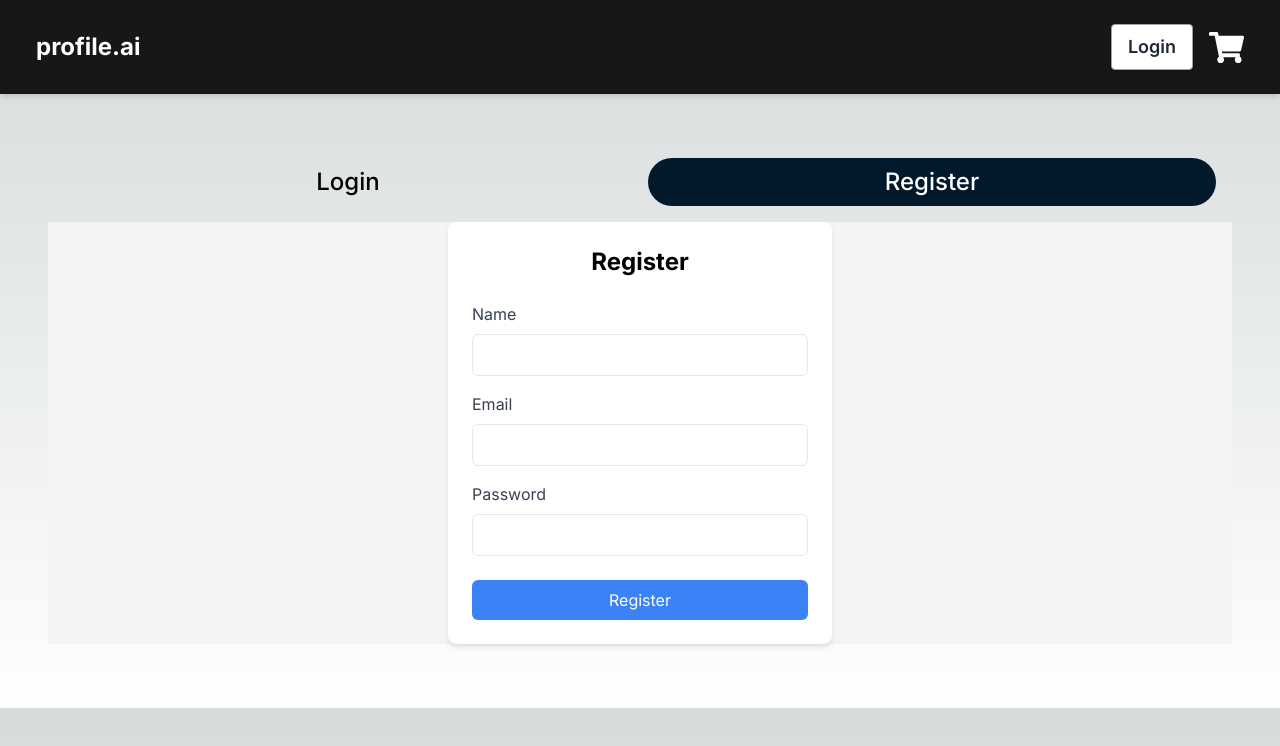
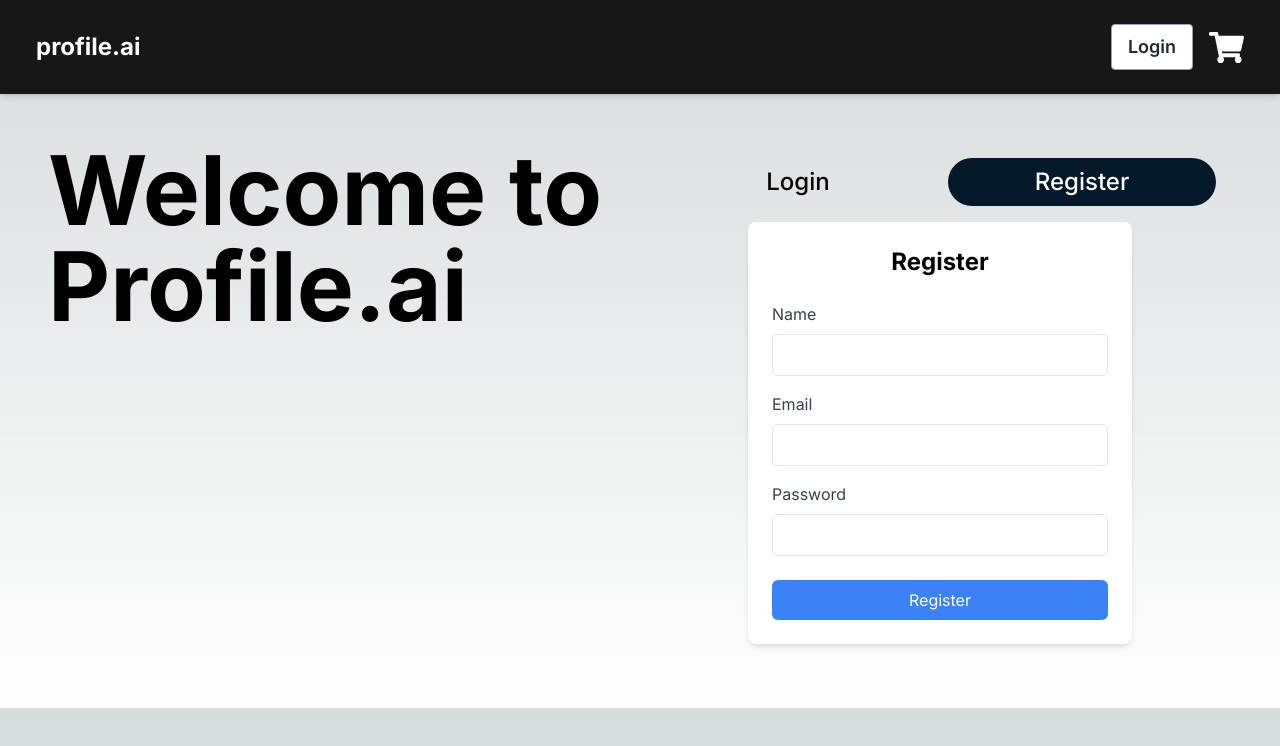
Before and after one commit to SFarazH/profile.ai, a Next.js app: page /auth in a window 1280 px wide. Both pictures are taken after a click on the button "Register". Shown: the top 746 px of the page. Built offline with nearby package versions, Linux system fonts and the light colour scheme; no server answers.

Commit message:
fix frontend

```diff
--- a/src/app/auth/page.js
+++ b/src/app/auth/page.js
@@ -1,18 +1,32 @@
 "use client";
+import { useAuth } from "@/components/authContext";
 import Login from "@/components/Login";
 import Register from "@/components/Register";
 import Tabs from "@/components/Tabs";
-import { useState } from "react";
+import { useRouter } from "next/navigation";
+import { useEffect, useState } from "react";
 
 export default function Home() {
+  const router = useRouter();
+  const { authUser } = useAuth();
   const [activeTab, setActiveTab] = useState(0);
   const tabs = [
     { title: "Login", component: <Login setActiveTab={setActiveTab} /> },
     { title: "Register", component: <Register setActiveTab={setActiveTab} /> },
   ];
+
+  useEffect(() => {
+    authUser != null && router.push("/");
+  }, []);
+
   return (
-    <main className="gap-16 p-12">
-      <Tabs tabs={tabs} activeTab={activeTab} setActiveTab={setActiveTab} />
+    <main className="p-4 gap-4 md:p-12 flex flex-col md:flex-row w-full bg-transparent">
+      <div className="w-full md:w-1/2 mb-8 md:mb-0">
+        <p className="text-6xl md:text-8xl font-bold">Welcome to Profile.ai</p>
+      </div>
+      <div className="w-full md:w-1/2">
+        <Tabs tabs={tabs} activeTab={activeTab} setActiveTab={setActiveTab} />
+      </div>
     </main>
   );
 }
--- a/src/components/Login.jsx
+++ b/src/components/Login.jsx
@@ -38,7 +38,7 @@ export default function Login() {
   };
 
   return (
-    <div className="flex justify-center items-center bg-gray-100">
+    <div className="flex justify-center items-center">
       <form
         onSubmit={handleSubmit}
         className="bg-white p-6 rounded-lg shadow-md w-full max-w-sm text-black"
--- a/src/components/Register.jsx
+++ b/src/components/Register.jsx
@@ -39,7 +39,7 @@ const Register = () => {
   };
 
   return (
-    <div className="flex justify-center items-center bg-gray-100">
+    <div className="flex justify-center items-center">
       <form
         onSubmit={handleSubmit}
         className="bg-white p-6 rounded-lg shadow-md w-full max-w-sm text-black"
```
